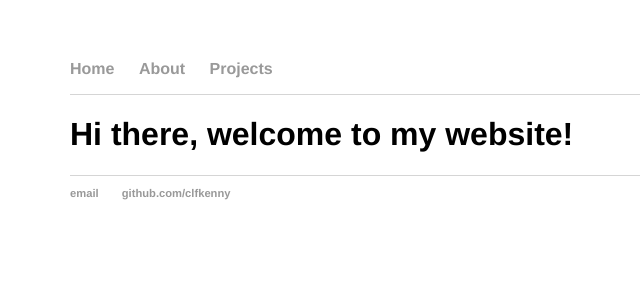
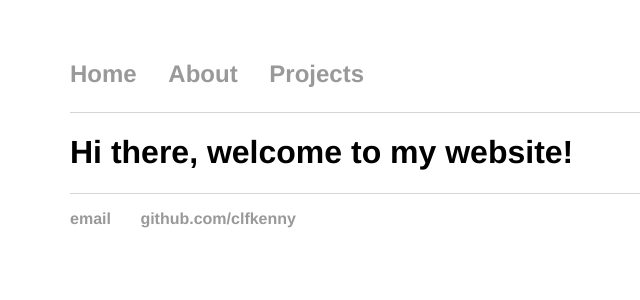
Before and after one commit to clfkenny/clfkenny.github.io, a Jekyll site: the page built from index.md, in a window 1280 px wide. Shown: the top 300 px of the page, without its empty margins (122-762 px from the left). Built offline with Jekyll 4.4.1, drawn with Linux system fonts in a browser that asks for light colours.

Commit message:
Update main.css

```diff
--- a/css/main.css
+++ b/css/main.css
@@ -4,7 +4,7 @@ body {
 }
 nav {
     border-bottom: 1px solid #d5d5d5;
-    font-size: 1em;
+    font-size: 1.5em;
 }
 nav ul, footer ul {
     font-family:'Helvetica', 'Arial', 'Sans-Serif';
@@ -14,7 +14,7 @@ nav ul, footer ul {
 }
 nav ul li, footer ul li {
     display: inline;
-    margin-right: 20px;
+    margin-right: 25px;
 }
 a {
     text-decoration: none;
@@ -28,13 +28,13 @@ h1 {
     font-family:'Helvetica', 'Arial', 'Sans-Serif';
 }
 p {
-    font-size: 1.5em;
+    font-size: 1em;
     line-height: 1.4em;
     color: #333;
 }
 footer {
-    border-top: 1px solid #d5d5d5;
-    font-size: .7em;
+    border-top: .8px solid #d5d5d5;
+    font-size: 1em;
 }
 
 ul.posts {
```
